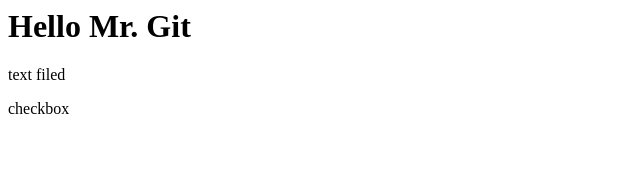
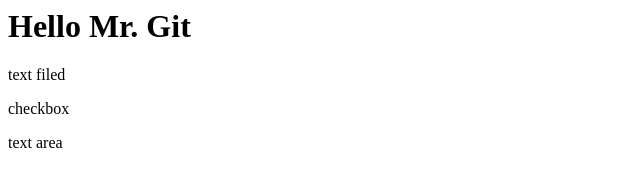
Before and after one commit to Keanhor2/Git, a plain HTML site: page index.html in a window 1280 px wide. Shown: the full height of the page, 0-640 px from the left. Drawn offline with Linux system fonts and the light colour scheme.

Commit message:
Add a text area

```diff
--- a/index.html
+++ b/index.html
@@ -2,3 +2,4 @@
 
 <p> text filed</p>
 <p>checkbox</p>
+<p> text area</p>
```
